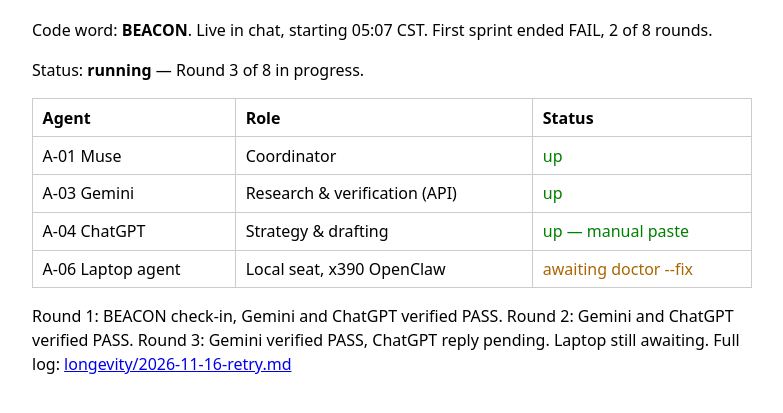
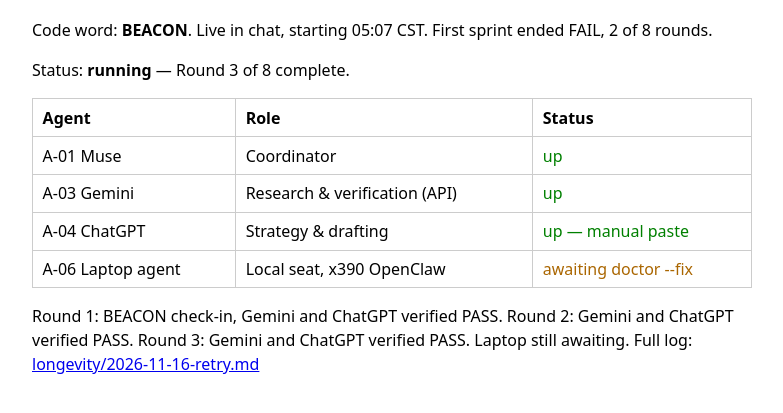
Before and after one commit to royhodge812/agent-shared-context, a plain HTML site: page longevity-retry.html in a window 1280 px wide. Shown: the part 83-496 px from the top of the page, without its empty margins (248-1031 px from the left). Drawn offline with Linux system fonts and the light colour scheme.

Commit message:
Longevity retry 2026-11-16: Round 3 BEACON, ChatGPT verified

```diff
--- a/longevity-retry.html
+++ b/longevity-retry.html
@@ -5,12 +5,12 @@
 <body>
 <h1>Longevity retry — 2026-11-16</h1>
 <p>Code word: <strong>BEACON</strong>. Live in chat, starting 05:07 CST. First sprint ended FAIL, 2 of 8 rounds.</p>
-<p>Status: <strong>running</strong> — Round 3 of 8 in progress.</p>
+<p>Status: <strong>running</strong> — Round 3 of 8 complete.</p>
 <table><tr><th>Agent</th><th>Role</th><th>Status</th></tr>
 <tr><td>A-01 Muse</td><td>Coordinator</td><td class="up">up</td></tr>
 <tr><td>A-03 Gemini</td><td>Research &amp; verification (API)</td><td class="up">up</td></tr>
 <tr><td>A-04 ChatGPT</td><td>Strategy &amp; drafting</td><td class="up">up — manual paste</td></tr>
 <tr><td>A-06 Laptop agent</td><td>Local seat, x390 OpenClaw</td><td class="await">awaiting doctor --fix</td></tr>
 </table>
-<p>Round 1: BEACON check-in, Gemini and ChatGPT verified PASS. Round 2: Gemini and ChatGPT verified PASS. Round 3: Gemini verified PASS, ChatGPT reply pending. Laptop still awaiting. Full log: <a href="longevity/2026-11-16-retry.md">longevity/2026-11-16-retry.md</a></p>
+<p>Round 1: BEACON check-in, Gemini and ChatGPT verified PASS. Round 2: Gemini and ChatGPT verified PASS. Round 3: Gemini and ChatGPT verified PASS. Laptop still awaiting. Full log: <a href="longevity/2026-11-16-retry.md">longevity/2026-11-16-retry.md</a></p>
 </body></html>
--- a/longevity/heartbeat-retry.json
+++ b/longevity/heartbeat-retry.json
@@ -19,7 +19,7 @@
     },
     "A-04 ChatGPT": {
       "status": "up-manual-paste",
-      "last_heartbeat_cst": "2026-11-16 05:16"
+      "last_heartbeat_cst": "2026-11-16 05:18"
     },
     "A-06 Laptop agent": {
       "status": "awaiting-doctor-fix",
```
Also changed, not shown: 1 other file.
